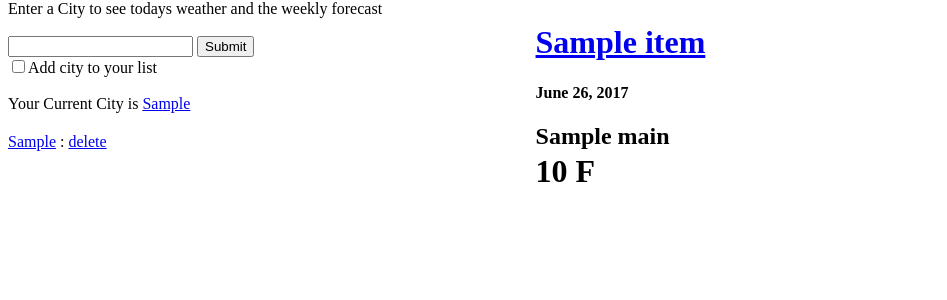
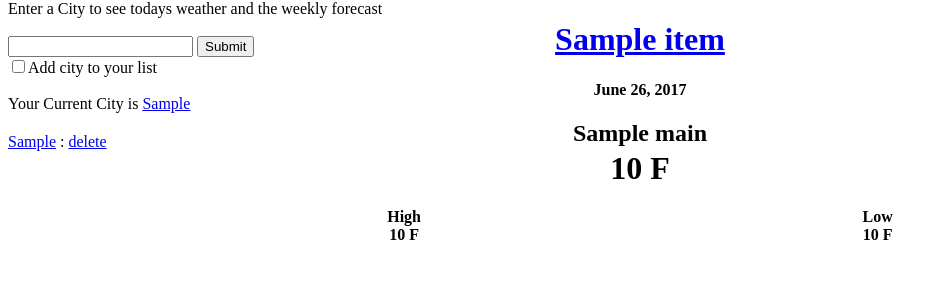
Before and after one commit to mweems/findYourWeather, a Django app: page /weather/ in a window 1280 px wide. Shown: the part 85-385 px from the top of the page, without its empty margins (0-947 px from the left). Run offline with Django 3.2, Linux system fonts and the light colour scheme; a user stored in the database is signed in; tables that the repository leaves empty hold one stand-in row (values such as "Sample post"); a database or web service that is not in the repository returns one stand-in record (values such as "Sample title"); data that the repository does not hold is empty.

Commit message:
more styling

```diff
--- a/weather/static/style.css
+++ b/weather/static/style.css
@@ -3,7 +3,7 @@
 }
 
 #sidebar {
-	width: 33%;
+	width: 30%;
 	float: left;
 	/*background: red;*/
 }
@@ -19,21 +19,21 @@
 }
 
 #today {
-	width: 34%;
+	width: 40%;
 	float: left;
-	/*background: yellow;*/
-}
-
-#today table {
-	width: 50%;
-	margin-left: auto;
-	margin-right: auto;
+	text-align: center;
 }
 
 #spacer {
-	width: 33%;
+	width: 30%;
 	float: left;
 	min-height: 250px;
+}
+
+#forecast_spacer {
+	width: 20%;
+	float: left;
+	min-height: 500px;
 }
 
 #help_text {
@@ -63,5 +63,23 @@
 
 #forecast table {
 	display:inline-block;
+	border: 1px;
+	border-style:solid;
+	border-color: black;
 	float:left;
 }
+
+#forecast_day {
+	float: left;
+	text-align: center;
+}
+
+#high_temp {
+	font-weight: bold;
+	float: left
+}
+
+#low_temp {
+	font-weight: bold;
+	float: right;
+}
--- a/weather/templates/index.html
+++ b/weather/templates/index.html
@@ -43,20 +43,13 @@
 		{% endif %}
 		</div>
 		<div id='today'>
-			<table>
-				<tbody>
-					<tr>
-						<td colspan='2'>
-							<h1 id='current_city'><a href='/set_current/{{today.city}}'>{{today.city}}</a></h1>
-							<small id='help_text'>set as your current city</small>
-							<h4>{{date.date}}</h4>
-							<h2 id='today_desc'>{{today.description}}</h2>
-							<h1 id='today_temp'>{{today.temp}} F</h1>
-
-						</td>
-					</tr>
-				</tbody>
-			</table>
+			<h1 id='current_city'><a href='/set_current/{{today.city}}'>{{today.city}}</a></h1>
+			<small id='help_text'>set as your current city</small>
+			<h4>{{date.date}}</h4>
+			<h2 id='today_desc'>{{today.description}}</h2>
+			<h1 id='today_temp'>{{today.temp}} F</h1>
+			<div id='high_temp'>High <br />{{today.temp_max}} F</div>
+			<div id='low_temp'>Low <br />{{today.temp_min}} F</div>
 		</div>
 		{% endif %}
 	{% endif %}
@@ -65,17 +58,21 @@
 	</div><br />
 	{% if forecast.error %}
 	{% else %}
+	<div id='forecast_spacer'>
+	</div>
 	<div id='forecast'>
 	{% for key in forecast %}
+		<div id='forecast_day'>
 			{% for day in key %}
-				<table bordercolor='black'>
-					<tr><td>{{day.day}}</td</tr>
+				<table>
+					<tr><td>{{day.day}}</td></tr>
 					<tr><td>{{day.date}}</td></tr>
 					<tr><td>{{day.time}}</td></tr>
 					<tr><td>{{day.main}}</td></tr>
 					<tr><td>{{day.temp}} F</td></tr>
 				</table>
 			{% endfor %}
+		</div>
 	{% endfor %}
 	</div>
 	{% endif %}
```
